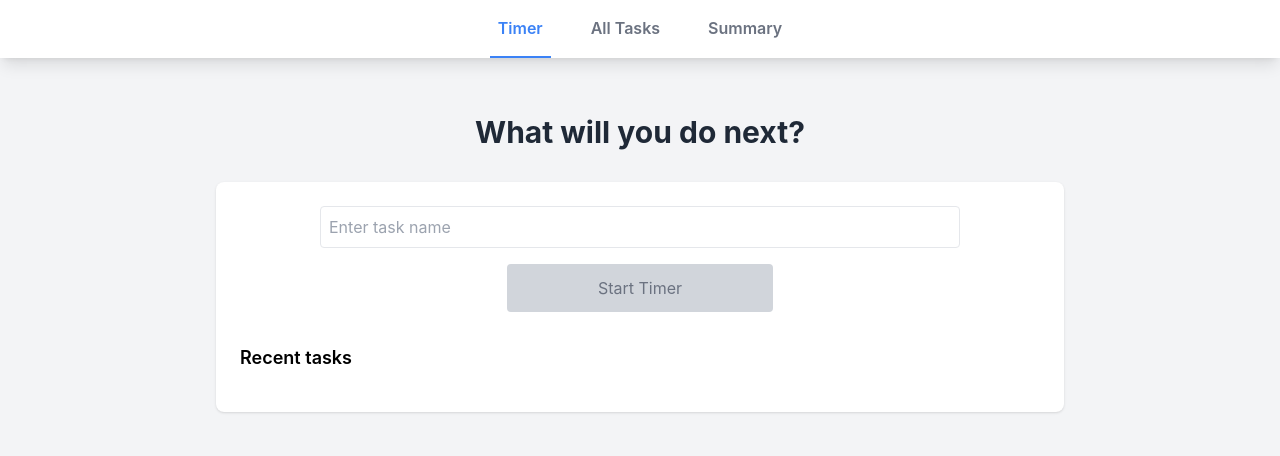
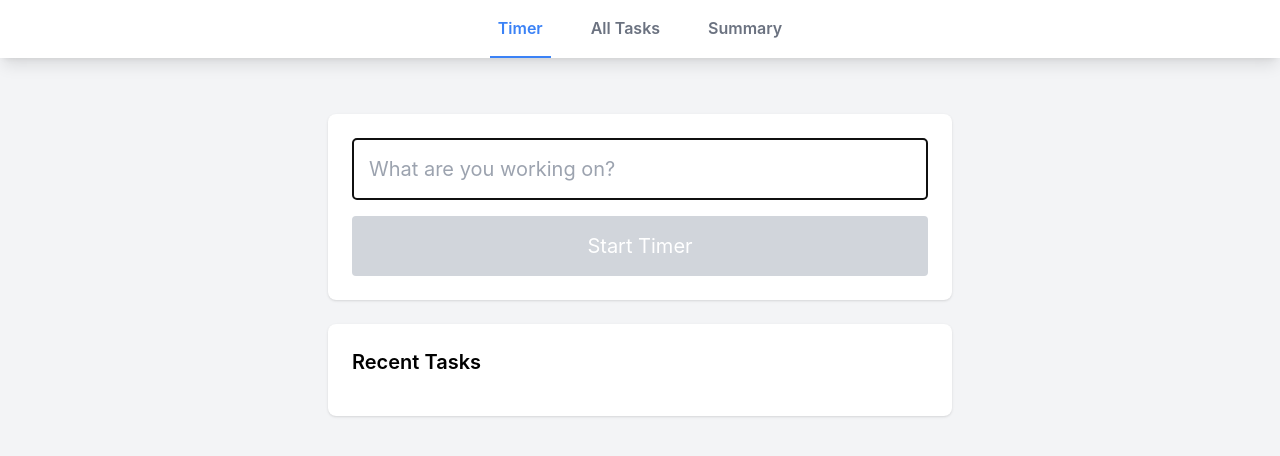
Before and after one commit to evelynso2024/TimeWell, a React (Create React App) app: page / in a window 1280 px wide. Shown: the top 456 px of the page. Built offline with nearby package versions, Linux system fonts and the light colour scheme; the HTML template or start-up script is replaced by a standard one.

Commit message:
Update Timer.js

```diff
--- a/src/components/Timer.js
+++ b/src/components/Timer.js
@@ -1,4 +1,5 @@
 import React, { useState, useEffect } from 'react';
+import { useNavigate } from 'react-router-dom';
 
 function Timer() {
   const [isTimerActive, setIsTimerActive] = useState(false);
@@ -6,6 +7,7 @@ function Timer() {
   const [startTime, setStartTime] = useState(null);
   const [elapsedTime, setElapsedTime] = useState(0);
   const [recentTasks, setRecentTasks] = useState([]);
+  const navigate = useNavigate();
 
   // Create audio context on first interaction
   const playClickSound = () => {
@@ -31,6 +33,10 @@ function Timer() {
   }, []);
 
   useEffect(() => {
+    localStorage.setItem('isTimerActive', JSON.stringify(isTimerActive));
+  }, [isTimerActive]);
+
+  useEffect(() => {
     let intervalId;
     if (isTimerActive) {
       intervalId = setInterval(() => {
@@ -40,13 +46,12 @@ function Timer() {
     return () => clearInterval(intervalId);
   }, [isTimerActive, startTime]);
 
-  const startTimer = (e) => {
-    e.preventDefault();
-    if (!task.trim()) return;
-
+  const startTimer = () => {
+    if (task.trim()) {
       playClickSound();
       setIsTimerActive(true);
       setStartTime(Date.now());
+    }
   };
 
   const endTimer = () => {
@@ -76,72 +81,52 @@ function Timer() {
     return `${mins}:${secs.toString().padStart(2, '0')}`;
   };
 
-  const formatDuration = (seconds) => {
-    const mins = Math.floor(seconds / 60);
-    return `${mins} min${mins !== 1 ? 's' : ''}`;
-  };
-
   const updateTaskLeverage = (taskId, leverage) => {
     const allTasks = JSON.parse(localStorage.getItem('allTasks') || '[]');
-    const updatedAllTasks = allTasks.map(task =>
+    const updatedTasks = allTasks.map(task =>
       task.id === taskId ? { ...task, leverage } : task
     );
-    localStorage.setItem('allTasks', JSON.stringify(updatedAllTasks));
-
-    setRecentTasks(prevTasks =>
-      prevTasks.map(task =>
-        task.id === taskId ? { ...task, leverage } : task
-      )
-    );
+    localStorage.setItem('allTasks', JSON.stringify(updatedTasks));
+    setRecentTasks(updatedTasks.slice(-5).reverse());
   };
 
   return (
-    <div className="max-w-4xl mx-auto p-6">
+    <div className="max-w-2xl mx-auto p-6">
       {!isTimerActive ? (
         <>
-          <h1 className="text-3xl font-bold text-center mb-8 text-gray-800">
-            What will you do next?
-          </h1>
-
-          <div className="bg-white rounded-lg shadow p-6">
-            <form onSubmit={startTimer} className="mb-6">
-              <div className="flex justify-center mb-4">
+          <div className="bg-white rounded-lg shadow p-6 mb-6">
             <input
               type="text"
               value={task}
               onChange={(e) => setTask(e.target.value)}
-                  placeholder="Enter task name"
-                  className="w-4/5 p-2 border rounded focus:outline-none focus:border-blue-500"
+              placeholder="What are you working on?"
+              className="w-full p-4 text-xl border rounded mb-4"
+              autoFocus
             />
-              </div>
-              <div className="flex justify-center">
             <button
-                  type="submit"
+              onClick={startTimer}
               disabled={!task.trim()}
-                  className={`w-1/3 px-8 py-3 rounded ${
-                    task.trim()
-                      ? 'bg-blue-500 text-white hover:bg-blue-600'
-                      : 'bg-gray-300 text-gray-500 cursor-not-allowed'
-                  }`}
+              className={`w-full p-4 rounded text-white text-xl
+                ${task.trim() ? 'bg-blue-500 hover:bg-blue-600' : 'bg-gray-300'}`}
             >
               Start Timer
             </button>
           </div>
-            </form>
 
-            <div className="mt-8">
-              <h2 className="text-lg font-semibold mb-4">Recent tasks</h2>
+          <div className="bg-white rounded-lg shadow p-6">
+            <h2 className="text-xl font-semibold mb-4">Recent Tasks</h2>
+            <div className="space-y-4">
               <ul className="space-y-3">
                 {recentTasks.map((task) => (
                   <li
                     key={task.id}
                     className="flex items-center justify-between p-3 bg-gray-50 rounded"
                   >
-                    <div className="flex-1">
-                      <span className="text-gray-800">{task.name}</span>
-                      <span className="text-gray-500 text-sm ml-2">
-                        {formatDuration(task.duration)}
-                      </span>
+                    <div>
+                      <div className="font-medium">{task.name}</div>
+                      <div className="text-sm text-gray-500">
+                        {formatTime(task.duration)}
+                      </div>
                     </div>
                     <select
                       value={task.leverage || ''}
```
Lines whose indentation alone changed are shown as unchanged.
